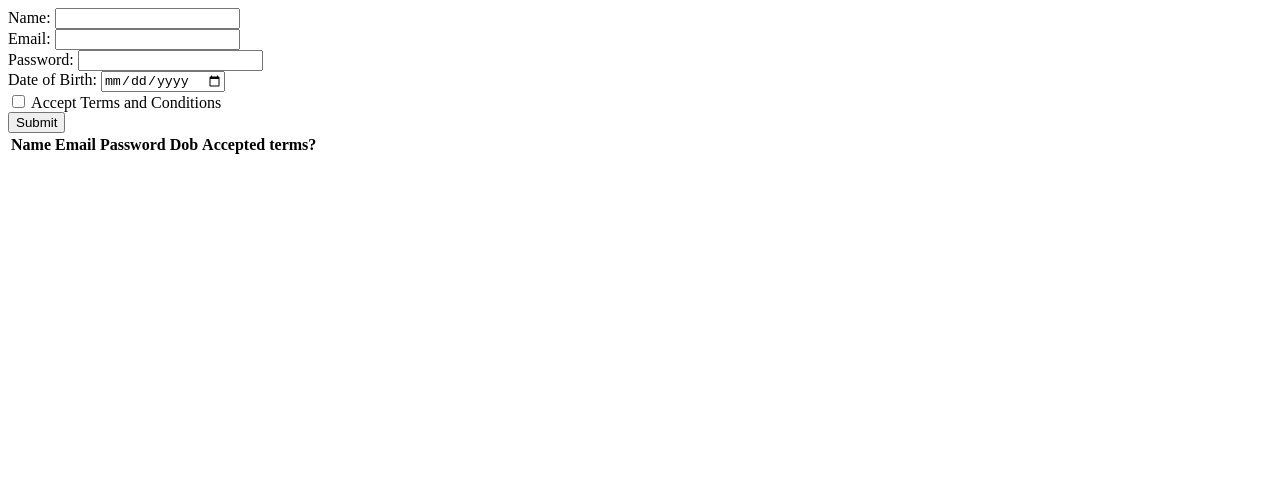
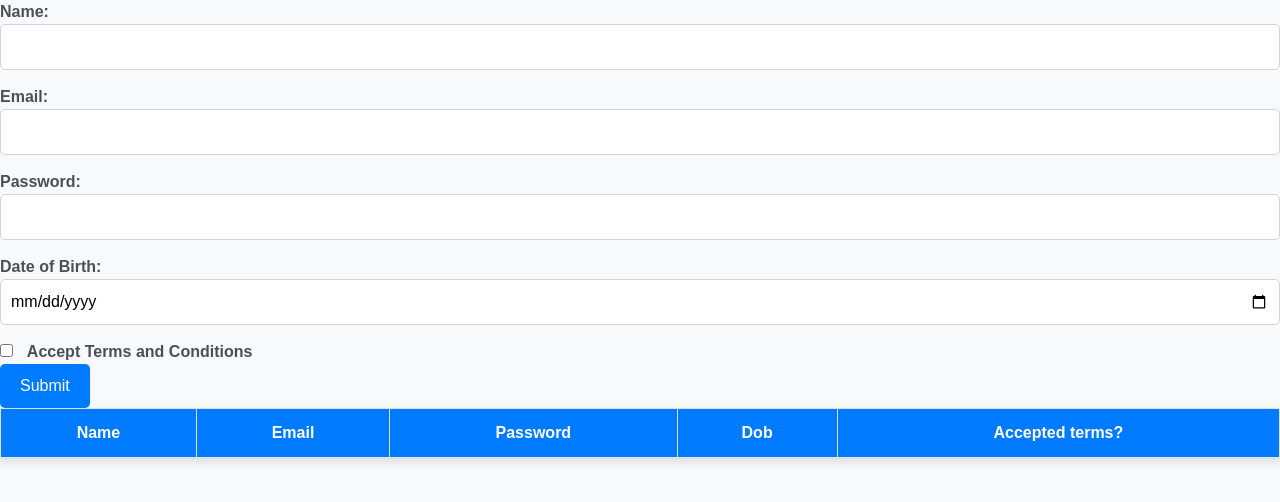
Before and after one commit to DiyaSwedal/wd101, a plain HTML site: page index.html in a window 1280 px wide. Drawn offline with nearby package versions, Linux system fonts and the light colour scheme.

Commit message:
Update index.html

```diff
--- a/index.html
+++ b/index.html
@@ -4,6 +4,93 @@
     <meta charset="UTF-8">
     <meta name="viewport" content="width=device-width, initial-scale=1.0">
     <title>Registration Form</title>
+    <link href="https://cdn.jsdelivr.net/npm/bootstrap@5.3.3/dist/css/bootstrap.min.css" rel="stylesheet"
+    integrity="sha384-QWTKZyjpPEjISv5WaRU9OFeRpok6YctnYmDr5pNlyT2bRjXh0JMhjY6hW+ALEwIH" crossorigin="anonymous">
+    <style>
+        body {
+            background-color: #f8f9fa;
+            font-family: Arial, sans-serif;
+        }
+
+        #div-form {
+            margin: 30px auto;
+            max-width: 500px;
+            width: 100%;
+            padding: 30px;
+            background-color: #ffffff;
+            border-radius: 10px;
+            box-shadow: 0 4px 8px rgba(0, 0, 0, 0.1);
+        }
+
+        h2 {
+            text-align: center;
+            color: #343a40;
+            margin-bottom: 30px;
+        }
+
+        label {
+            font-weight: bold;
+            color: #495057;
+        }
+
+        input[type="text"], input[type="email"], input[type="password"], input[type="date"] {
+            width: 100%;
+            padding: 10px;
+            margin-bottom: 15px;
+            border: 1px solid #ced4da;
+            border-radius: 5px;
+            box-sizing: border-box;
+        }
+
+        input[type="checkbox"] {
+            margin-right: 10px;
+        }
+
+        button {
+            background-color: #007bff;
+            color: white;
+            border: none;
+            padding: 10px 20px;
+            border-radius: 5px;
+            font-size: 16px;
+            cursor: pointer;
+            transition: background-color 0.3s ease;
+        }
+
+        button:hover {
+            background-color: #0056b3;
+        }
+
+        #table {
+            margin: 30px auto;
+            max-width: 800px;
+        }
+
+        table {
+            width: 100%;
+            border-collapse: collapse;
+            box-shadow: 0 4px 8px rgba(0, 0, 0, 0.1);
+        }
+
+        th, td {
+            padding: 12px;
+            border: 1px solid #dee2e6;
+            text-align: center;
+        }
+
+        th {
+            background-color: #007bff;
+            color: white;
+        }
+
+        td {
+            background-color: #ffffff;
+        }
+
+        thead {
+            border-bottom: 2px solid #dee2e6;
+        }
+    </style>
 </head>
 <body>
     <!-- Registration Form -->
```
